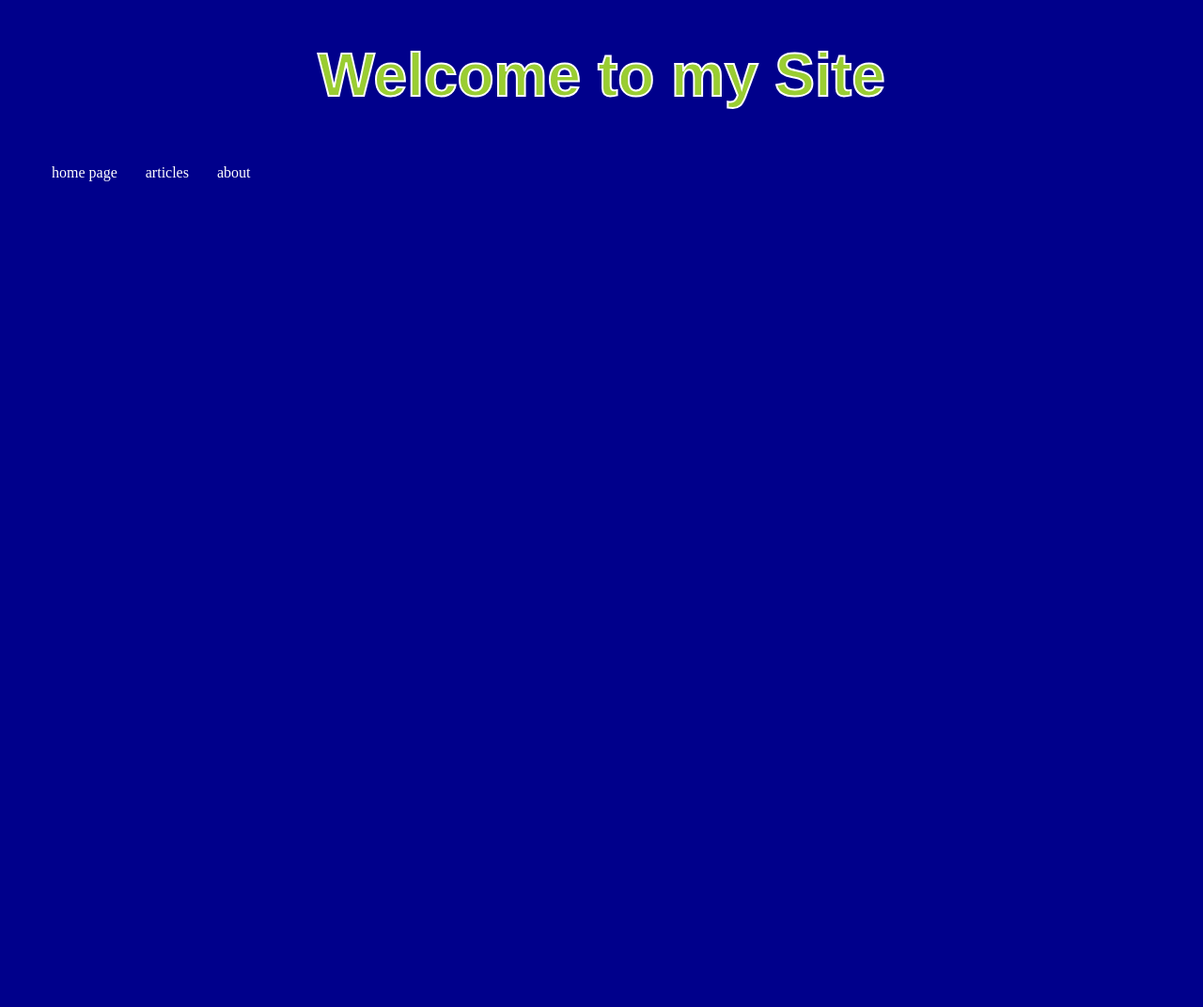
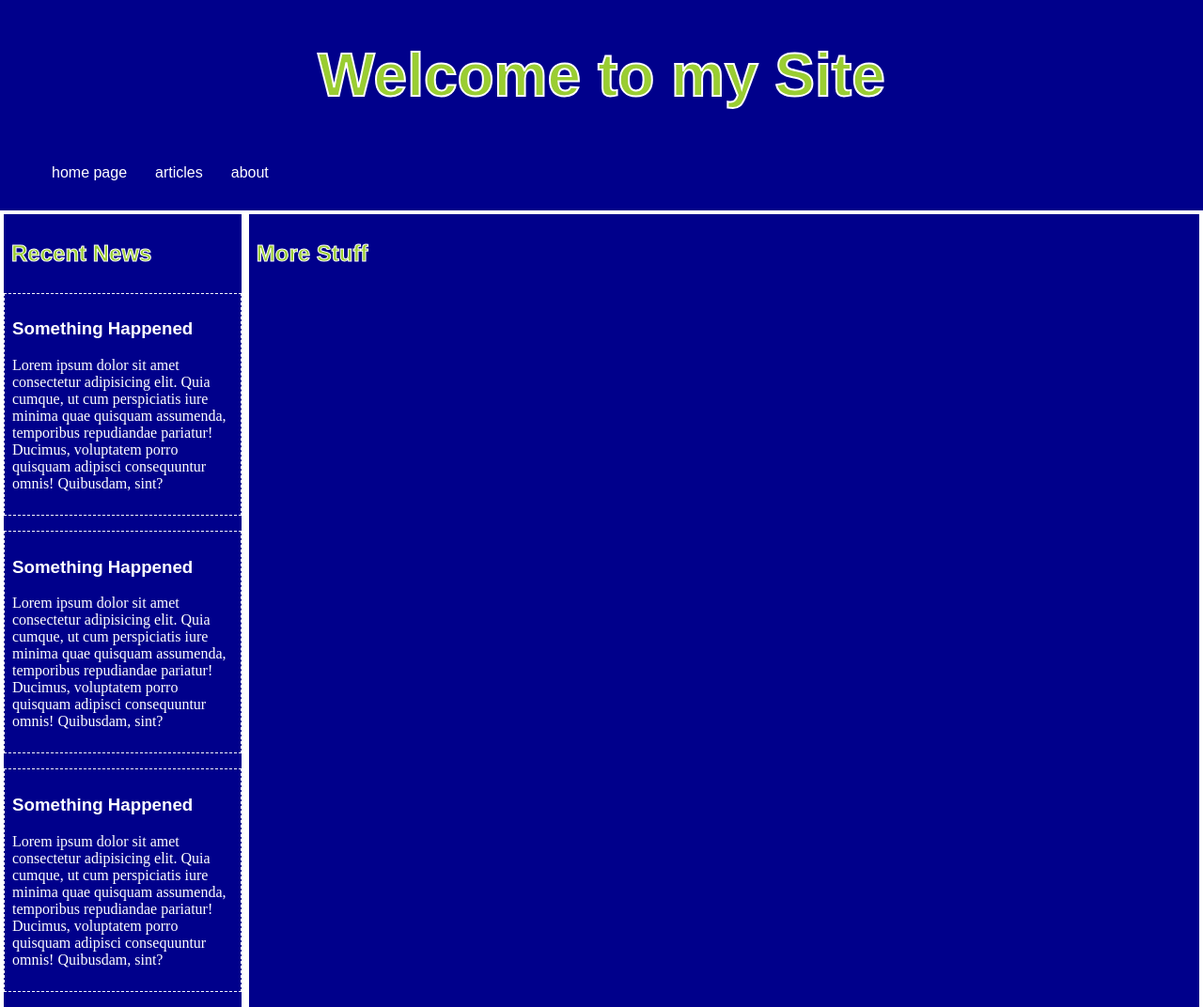
Before and after one commit to wendelllewis/personal-site, a plain HTML site: page index.html in a window 1280 px wide. Shown: the whole page at 94% size. Before the commit the page ends 800 px from the top, so only its background shows below. Drawn offline with Linux system fonts and the light colour scheme.

Commit message:
Added layout, sample news items.

```diff
--- a/css/styles.css
+++ b/css/styles.css
@@ -26,9 +26,51 @@ nav ul li {
 nav ul li a {
     color: white;
     text-decoration: none;
+    font-family: sans-serif;
 }
 
 nav ul li a:active {
     border: dashed yellowgreen 3px;
     padding: 4px;
 }
+
+.container {
+    display: flex;
+    background-color: white;;
+}
+
+.side-col {
+    flex: 1;
+    min-height: 600px;
+    background-color: darkblue;
+    margin: 4px;
+}
+
+.main-col {
+    flex: 4;
+    min-height: 600px;
+    background-color: darkblue;
+    margin: 4px;
+}
+
+h2 {
+    color: yellowgreen;
+    -webkit-text-stroke: white 1px;
+    font-family: sans-serif;
+    padding: 8px;
+}
+
+.news-list {
+    list-style-type: none;
+    padding: 0;
+}
+
+.news-item {
+    color: white;
+    border: dashed white 1px;
+    padding: 8px;
+}
+
+.news-item h3 {
+    font-family: sans-serif;
+}
--- a/index.html
+++ b/index.html
@@ -16,5 +16,43 @@
                 <li><a href="#">about</a></li>
             </ul>
         </nav>
+        <div class="container">
+            <div class="side-col">
+                <h2>Recent News</h2>
+                <ul class="news-list">
+                    <li class="news-item">
+                        <h3>Something Happened</h3>
+                        <p>Lorem ipsum dolor sit amet consectetur
+                             adipisicing elit. Quia cumque, ut cum perspiciatis
+                             iure minima quae quisquam assumenda, temporibus
+                             repudiandae pariatur! Ducimus, voluptatem porro
+                             quisquam adipisci consequuntur omnis! Quibusdam, sint?</p>
+                    </li>
+                </ul>
+                <ul class="news-list">
+                    <li class="news-item">
+                        <h3>Something Happened</h3>
+                        <p>Lorem ipsum dolor sit amet consectetur
+                             adipisicing elit. Quia cumque, ut cum perspiciatis
+                             iure minima quae quisquam assumenda, temporibus
+                             repudiandae pariatur! Ducimus, voluptatem porro
+                             quisquam adipisci consequuntur omnis! Quibusdam, sint?</p>
+                    </li>
+                </ul>
+                <ul class="news-list">
+                    <li class="news-item">
+                        <h3>Something Happened</h3>
+                        <p>Lorem ipsum dolor sit amet consectetur
+                             adipisicing elit. Quia cumque, ut cum perspiciatis
+                             iure minima quae quisquam assumenda, temporibus
+                             repudiandae pariatur! Ducimus, voluptatem porro
+                             quisquam adipisci consequuntur omnis! Quibusdam, sint?</p>
+                    </li>
+                </ul>
+            </div>
+            <div class="main-col">
+                <h2>More Stuff</h2>
+            </div>
+        </div>
     </body>
 </html>
```
